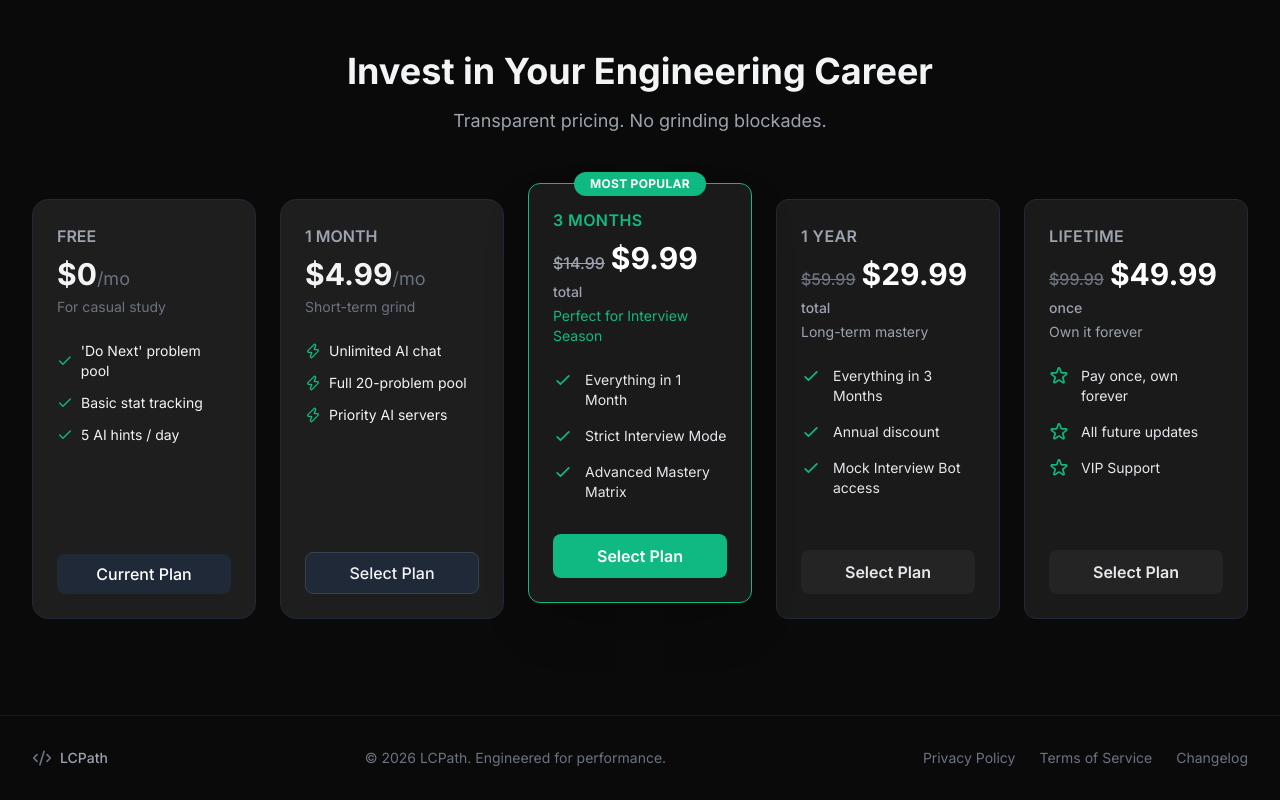
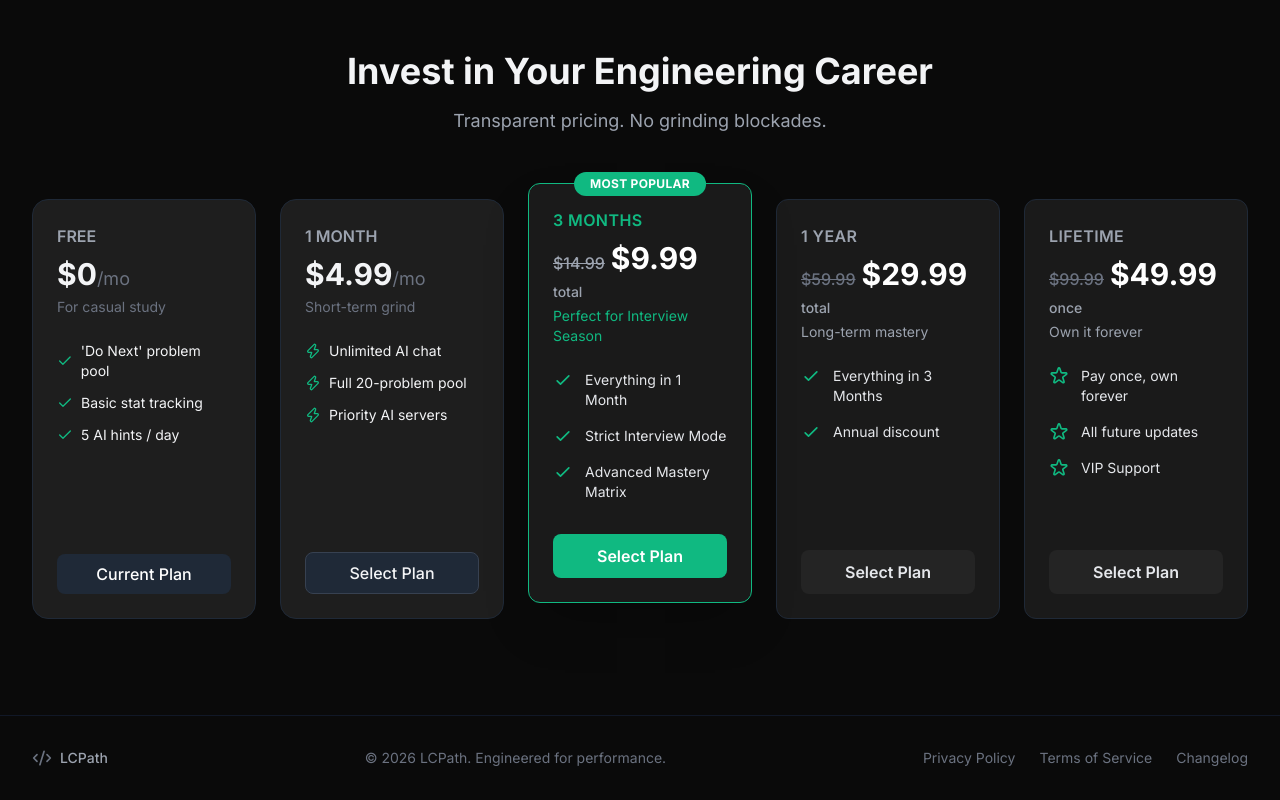
Before and after one commit to OmKadu786/LC-Path, a browser extension: page LandingPage/index.html in a window 1280 px wide. Shown: the part 2274-3074 px from the top of the page. Drawn offline with nearby package versions, Linux system fonts and the light colour scheme.

Commit message:
Remove Mock Interview Bot access from 1 Year plan

```diff
--- a/LandingPage/index.html
+++ b/LandingPage/index.html
@@ -354,10 +354,6 @@
                       <svg class="w-5 h-5 text-emerald-500 shrink-0" fill="none" stroke="currentColor" viewBox="0 0 24 24"><path stroke-linecap="round" stroke-linejoin="round" stroke-width="2" d="M5 13l4 4L19 7"></path></svg>
                       Annual discount
                     </li>
-                    <li class="flex items-start gap-3 text-gray-200">
-                      <svg class="w-5 h-5 text-emerald-500 shrink-0" fill="none" stroke="currentColor" viewBox="0 0 24 24"><path stroke-linecap="round" stroke-linejoin="round" stroke-width="2" d="M5 13l4 4L19 7"></path></svg>
-                      Mock Interview Bot access
-                    </li>
                   </ul>
 
                   <button class="w-full bg-[#242424] hover:bg-[#2e2e2e] text-gray-200 font-semibold py-2.5 rounded-lg transition-colors duration-200">
```
